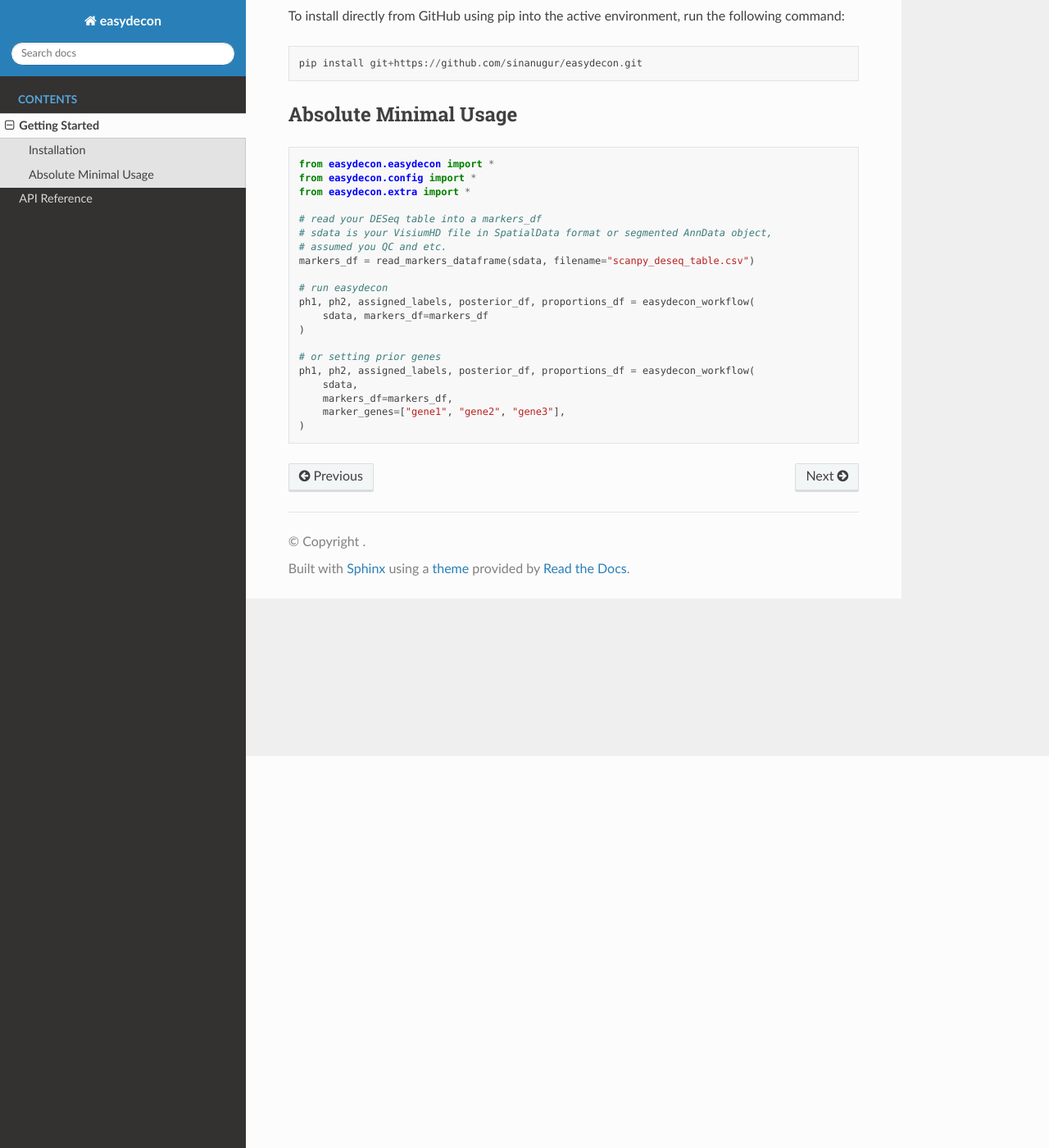
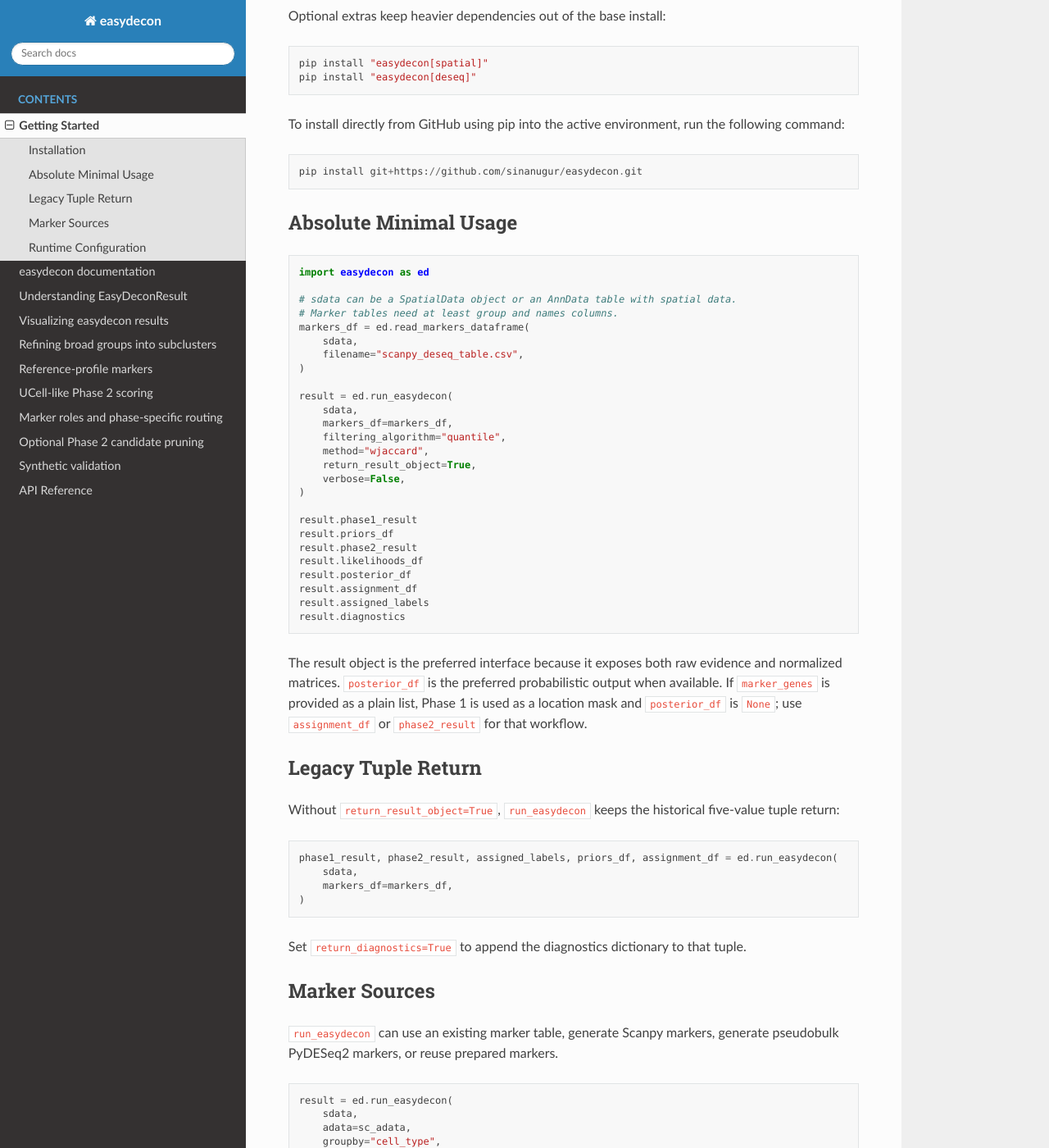
Before and after one commit to sinanugur/easydecon, a Sphinx documentation site: the page built from docs/usage.rst, in a window 1280 px wide and 1400 px high, scrolled down 478 px. Shown: the whole window at 82% size. Built offline with Sphinx 7.4.7 and the Read the Docs theme 3.1.0, drawn with Linux system fonts in a browser that asks for light colours; some of the changed text lies outside the part shown.

Commit message:
docs update

```diff
--- a/docs/conf.py
+++ b/docs/conf.py
@@ -1,18 +1,27 @@
 import os
 import sys
+from pathlib import Path
+
+os.environ.setdefault("MPLCONFIGDIR", "/tmp/easydecon-matplotlib")
 
 # Add project root to sys.path for autodoc
 sys.path.insert(0, os.path.abspath('..'))
 
 project = 'easydecon'
 author = 'Project contributors'
-release = '0.1.0'
+release = (
+    (Path(__file__).resolve().parents[1] / "easydecon" / "_version.py")
+    .read_text(encoding="utf-8")
+    .split('__version__ = "')[1]
+    .split('"')[0]
+)
 
 extensions = [
     'sphinx.ext.autodoc',
     'sphinx.ext.autosummary',
     'sphinx.ext.napoleon',
     'sphinx.ext.viewcode',
+    'myst_parser',
 ]
 
 templates_path = ['_templates']
@@ -25,21 +34,13 @@
     'show-inheritance': False,
 }
 
-# Mock optional dependencies to keep autodoc light-weight
+# Mock optional/problematic dependencies to keep autodoc light-weight.
 autodoc_mock_imports = [
     'scanpy',
     'fireducks',
-    'pandas',
     'spatialdata',
     'spatialdata_io',
     'spatialdata_plot',
-    'numpy',
-    'scipy',
-    'tqdm',
-    'sklearn',
-    'joblib',
-    'matplotlib',
-    'matplotlib.pyplot',
     'squidpy',
     'tensorflow',
     'bin2cell'
@@ -47,4 +48,4 @@
 
 
 html_theme = 'sphinx_rtd_theme'
-html_static_path = ['_static']
+html_static_path = ['_static'] if (Path(__file__).parent / '_static').exists() else []
--- a/docs/requirements.txt
+++ b/docs/requirements.txt
@@ -1,2 +1,3 @@
 sphinx>=6.2.1
 sphinx-rtd-theme>=2.0.0
+myst-parser>=2.0.0
--- a/docs/usage.rst
+++ b/docs/usage.rst
@@ -4,14 +4,20 @@
 Installation
 ------------
 
-It is recommended to install the package in a virtual environment or a Conda environment. To create a Conda environment, run the following command::
+It is recommended to install the package in a virtual environment or a Conda
+environment. To create a Conda environment, run the following command::
 
     conda create -n easydecon python=3.10.14
     conda activate easydecon
 
-You can install from PyPi::
+You can install from PyPI::
 
     pip install easydecon
+
+Optional extras keep heavier dependencies out of the base install::
+
+    pip install "easydecon[spatial]"
+    pip install "easydecon[deseq]"
 
 To install directly from GitHub using pip into the active environment, run the
 following command::
@@ -24,23 +30,96 @@
 
 .. code-block:: python
 
-    from easydecon.easydecon import *
-    from easydecon.config import *
-    from easydecon.extra import *
+    import easydecon as ed
 
-    # read your DESeq table into a markers_df
-    # sdata is your VisiumHD file in SpatialData format or segmented AnnData object,
-    # assumed you QC and etc.
-    markers_df = read_markers_dataframe(sdata, filename="scanpy_deseq_table.csv")
-
-    # run easydecon
-    ph1, ph2, assigned_labels, posterior_df, proportions_df = easydecon_workflow(
-        sdata, markers_df=markers_df
+    # sdata can be a SpatialData object or an AnnData table with spatial data.
+    # Marker tables need at least group and names columns.
+    markers_df = ed.read_markers_dataframe(
+        sdata,
+        filename="scanpy_deseq_table.csv",
     )
 
-    # or setting prior genes
-    ph1, ph2, assigned_labels, posterior_df, proportions_df = easydecon_workflow(
+    result = ed.run_easydecon(
         sdata,
         markers_df=markers_df,
-        marker_genes=["gene1", "gene2", "gene3"],
+        filtering_algorithm="quantile",
+        method="wjaccard",
+        return_result_object=True,
+        verbose=False,
     )
+
+    result.phase1_result
+    result.priors_df
+    result.phase2_result
+    result.likelihoods_df
+    result.posterior_df
+    result.assignment_df
+    result.assigned_labels
+    result.diagnostics
+
+The result object is the preferred interface because it exposes both raw
+evidence and normalized matrices. ``posterior_df`` is the preferred
+probabilistic output when available. If ``marker_genes`` is provided as a plain
+list, Phase 1 is used as a location mask and ``posterior_df`` is ``None``; use
+``assignment_df`` or ``phase2_result`` for that workflow.
+
+Legacy Tuple Return
+-------------------
+
+Without ``return_result_object=True``, ``run_easydecon`` keeps the historical
+five-value tuple return::
+
+    phase1_result, phase2_result, assigned_labels, priors_df, assignment_df = ed.run_easydecon(
+        sdata,
+        markers_df=markers_df,
+    )
+
+Set ``return_diagnostics=True`` to append the diagnostics dictionary to that
+tuple.
+
+Marker Sources
+--------------
+
+``run_easydecon`` can use an existing marker table, generate Scanpy markers,
+generate pseudobulk PyDESeq2 markers, or reuse prepared markers.
+
+.. code-block:: python
+
+    result = ed.run_easydecon(
+        sdata,
+        adata=sc_adata,
+        groupby="cell_type",
+        marker_method="scanpy",
+        filtering_algorithm="quantile",
+        return_result_object=True,
+        verbose=False,
+    )
+
+    prepared = ed.prepare_markers(
+        sc_adata,
+        marker_method="scanpy",
+        groupby="cell_type",
+    )
+
+    result = ed.run_easydecon(
+        sdata,
+        prepared_markers=prepared,
+        return_result_object=True,
+    )
+
+Use ``marker_method="pydeseq2"`` with ``sample_col`` and raw count data for
+pseudobulk marker generation. Use ``marker_method="reference"`` for lightweight
+reference-profile markers.
+
+Runtime Configuration
+---------------------
+
+.. code-block:: python
+
+    ed.set_n_jobs(1)        # serial execution
+    ed.set_n_jobs(-1)       # all available CPUs
+    ed.set_batch_size(256)  # joblib batch size
+    ed.set_batch_size("auto")
+
+``set_n_jobs(0)`` is rejected. ``set_batch_size`` accepts a positive integer or
+``"auto"``.
```
Also changed, not shown: docs/README.md (+1 -1 lines), docs/api.rst (+76 -10 lines), docs/index.rst (+12 -3 lines).
